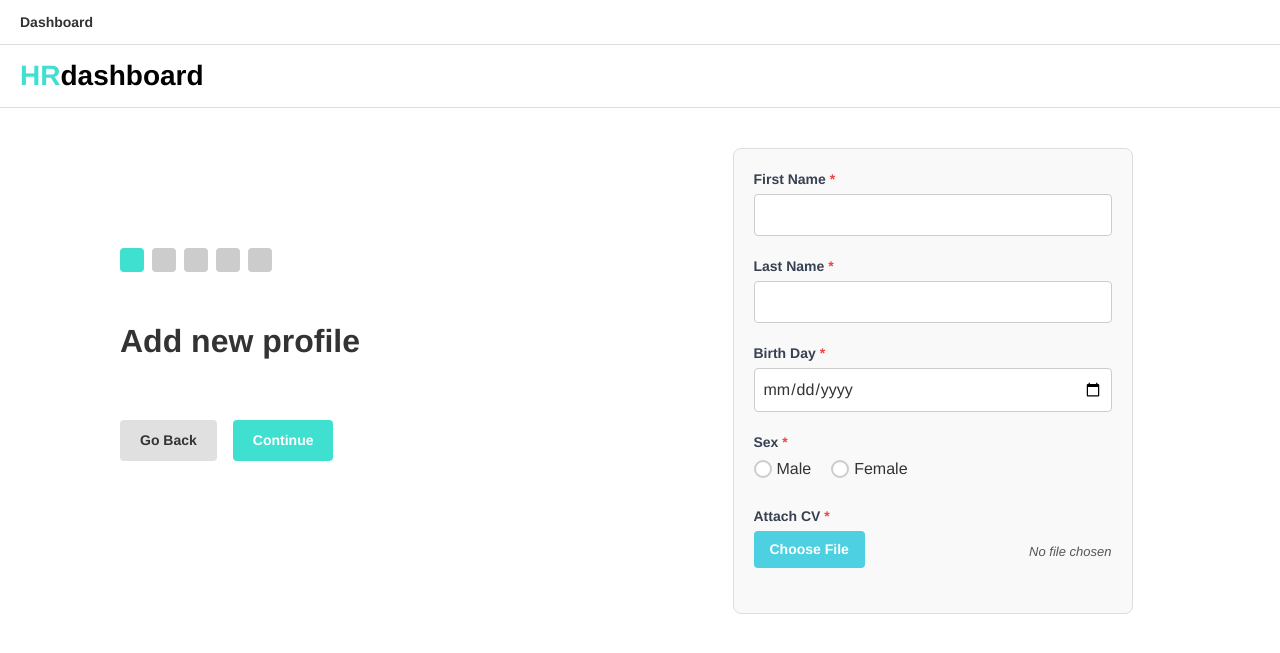
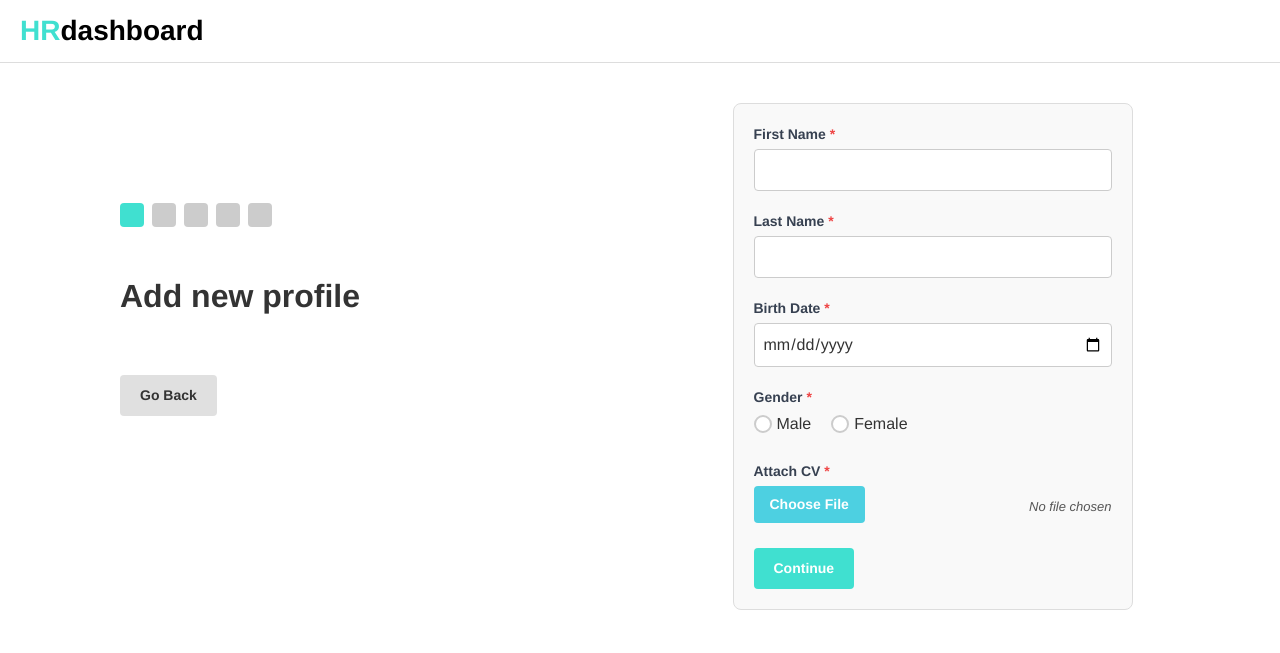
Before and after one commit to arrrpii/HR, a Flask app: page /new_profile in a window 1280 px wide. Shown: the top 653 px of the page. Run offline with Flask 3, Linux system fonts and the light colour scheme; the visitor is signed in with stand-in values (Sample User, id 1); some libraries are stand-ins or nearby versions.

Commit message:
Update new_profile.html

```diff
--- a/HRproject/templates/new_profile.html
+++ b/HRproject/templates/new_profile.html
@@ -1,17 +1,3 @@
-<!DOCTYPE html>
-<html lang="en">
-<head>
-  <meta charset="UTF-8" />
-  <title>Add New Profile</title>
-  <link rel="stylesheet" href="{{ url_for('static', filename='css/new_profile.css') }}">
-</head>
-<body>
-  <!-- Top Bar -->
-  <header class="top-bar">
-    <nav>
-      <span class="dashboard-label">Dashboard</span>
-    </nav>
-  </header>
 <!DOCTYPE html>
 <html lang="en">
 <head>
@@ -19,8 +5,6 @@
   <title>Add New Profile</title>
   <link rel="stylesheet" href="{{ url_for('static', filename='css/new_profile.css') }}">
   <script src="https://cdn.tailwindcss.com"></script>
-
-
 </head>
 <body>
   <!-- Top Bar -->
@@ -29,10 +13,6 @@
       <a href="{{ url_for('default') }}" style="font-size: 28px; font-weight: bold; text-decoration: none;">
         <span style="color: turquoise;">HR</span><span style="color: black;">dashboard</span>
       </a>
-
-
-
-
     </nav>
   </header>
 
@@ -55,26 +35,23 @@
         <form action="{{ url_for('employees') }}">
           <button class="btn back-btn" onclick="goBack()">Go Back</button>
         </form>
-          <form action="{{ url_for('job_department') }}">
-            <button class="btn continue-btn" type="submit">Continue</button>
-        </form>
       </div>
     </section>
 
     <!-- Right Section (Form Card) -->
     <section class="right-section">
       <div class="form-card">
-        <form id="profileForm">
+        <!-- ✅ UPDATED FORM -->
+        <form id="profileForm" method="POST" enctype="multipart/form-data">
           <!-- First Name -->
           <div class="form-group">
             <label class="block text-sm font-medium text-gray-700">
               First Name <span class="text-red-500">*</span>
             </label>
-
             <input
               type="text"
-              id="firstName"
-              name="firstName"
+              id="first_name"
+              name="first_name"
               required
             />
           </div>
@@ -84,40 +61,37 @@
             <label class="block text-sm font-medium text-gray-700">
               Last Name <span class="text-red-500">*</span>
             </label>
-
             <input
               type="text"
-              id="lastName"
-              name="lastName"
-            />
-          </div>
-
-          <!-- Birth Day -->
-          <div class="form-group">
-            <label class="block text-sm font-medium text-gray-700">
-  Birth Day <span class="text-red-500">*</span>
-</label>
-
-  </label>
-            <input
-              type="date"
-              id="birthDay"
-              name="birthDay"
+              id="last_name"
+              name="last_name"
               required
             />
           </div>
 
-          <!-- Sex -->
+          <!-- Birth Date -->
           <div class="form-group">
             <label class="block text-sm font-medium text-gray-700">
-  Sex <span class="text-red-500">*</span>
+              Birth Date <span class="text-red-500">*</span>
             </label>
+            <input
+              type="date"
+              id="birth_date"
+              name="birth_date"
+              required
+            />
+          </div>
 
+          <!-- Gender -->
+          <div class="form-group">
+            <label class="block text-sm font-medium text-gray-700">
+              Gender <span class="text-red-500">*</span>
+            </label>
             <div class="radio-group">
               <label>
                 <input
                   type="radio"
-                  name="sex"
+                  name="gender"
                   value="Male"
                   required
                 />
@@ -126,7 +100,7 @@
               <label>
                 <input
                   type="radio"
-                  name="sex"
+                  name="gender"
                   value="Female"
                   required
                 />
@@ -140,20 +114,22 @@
             <label class="block text-sm font-medium text-gray-700">
               Attach CV <span class="text-red-500">*</span>
             </label>
-
-</label>
-
             <div class="file-wrapper">
               <label class="file-label" for="cv">Choose File</label>
               <span id="file-name" class="file-name">No file chosen</span>
-    <input type="file" id="cv" name="cv" />
+              <input type="file" id="cv" name="cv" required />
             </div>
           </div>
 
-
+          <!-- ✅ Submit Button inside the form -->
+          <div class="btn-box">
+            <button class="btn continue-btn" type="submit">Continue</button>
+          </div>
         </form>
       </div>
     </section>
   </main>
 
   <script src="{{ url_for('static', filename='js/new_profile.js') }}"></script>
+</body>
+</html>
```
Lines whose indentation alone changed are shown as unchanged.
